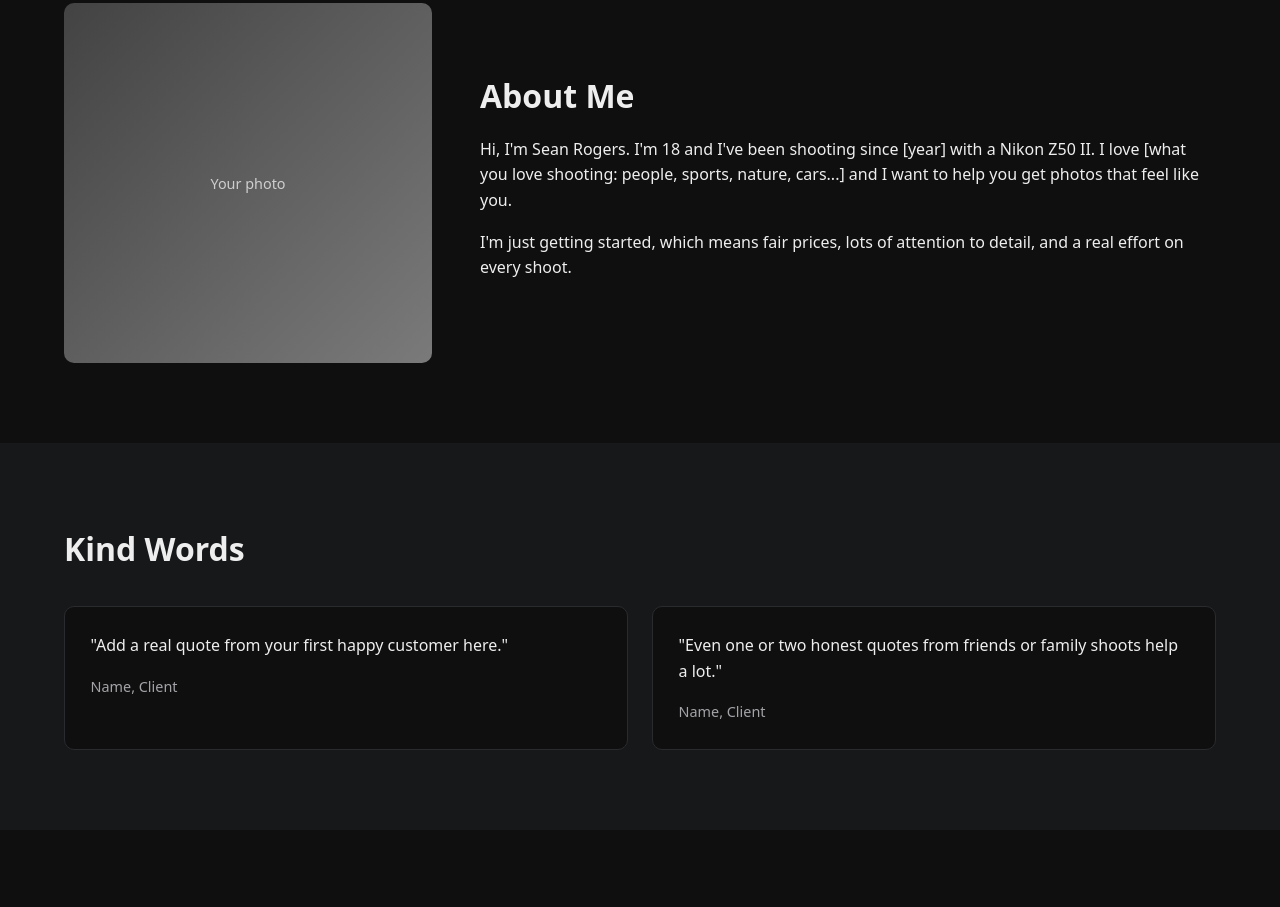
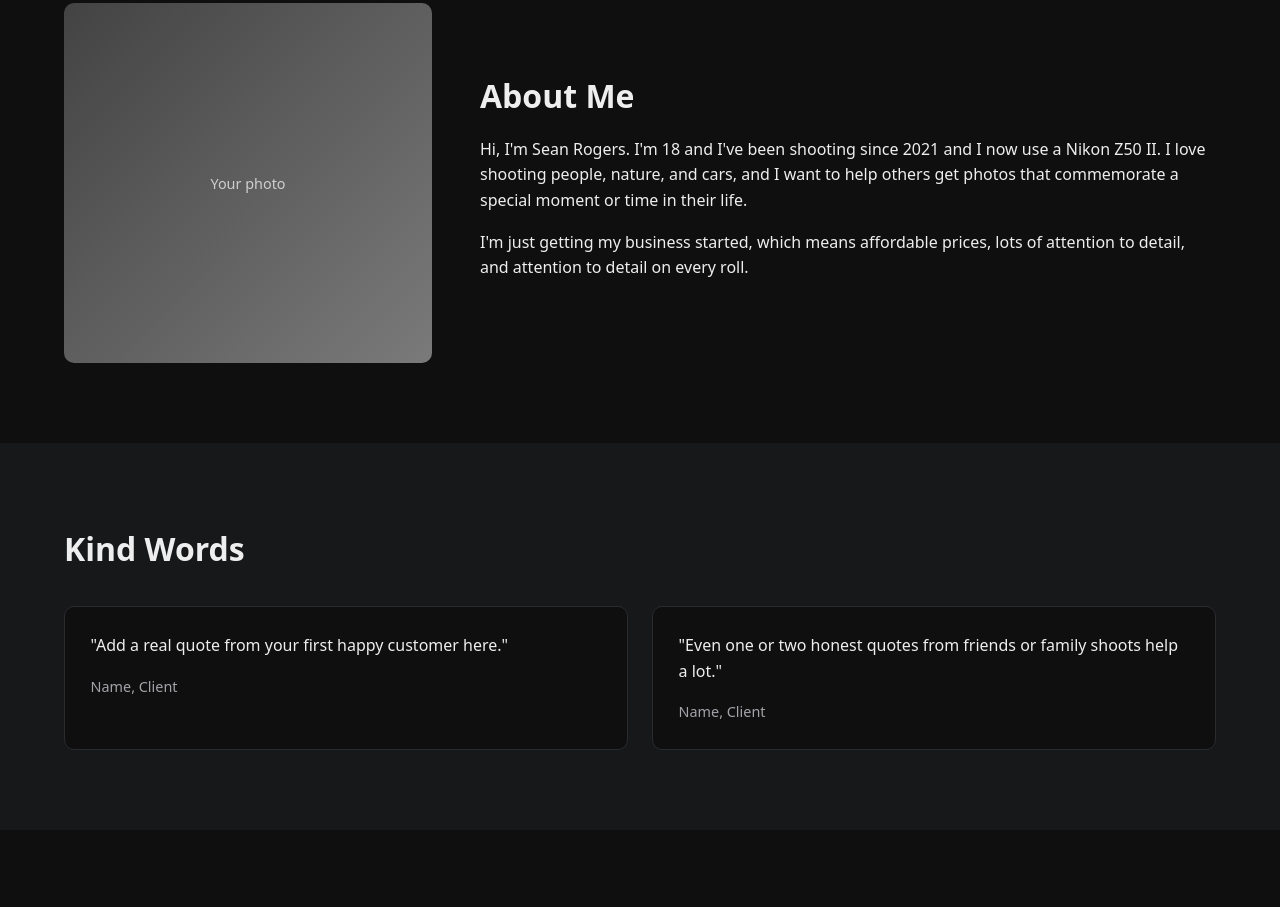
Before and after one commit to skinny479/Sean-photo, a plain HTML site: page index.html in a window 1280 px wide. Shown: the part 2526-3433 px from the top of the page. Drawn offline with Linux system fonts and the light colour scheme.

Commit message:
Update About Me copy
Co-Authored-By: Claude Sonnet 5.5 <noreply@anthropic.com>
Claude-Session: https://claude.ai/code/session_014WKvnanEtbJMn9QXxNXuae

```diff
--- a/index.html
+++ b/index.html
@@ -83,8 +83,8 @@
     <div class="ph c9 portrait">Your photo</div>
     <div>
       <h2>About Me</h2>
-      <p>Hi, I'm Sean Rogers. I'm 18 and I've been shooting since [year] with a Nikon Z50 II. I love [what you love shooting: people, sports, nature, cars...] and I want to help you get photos that feel like you.</p>
-      <p>I'm just getting started, which means fair prices, lots of attention to detail, and a real effort on every shoot.</p>
+      <p>Hi, I'm Sean Rogers. I'm 18 and I've been shooting since 2021 and I now use a Nikon Z50 II. I love shooting people, nature, and cars, and I want to help others get photos that commemorate a special moment or time in their life.</p>
+      <p>I'm just getting my business started, which means affordable prices, lots of attention to detail, and attention to detail on every roll.</p>
     </div>
   </section>
 
```
